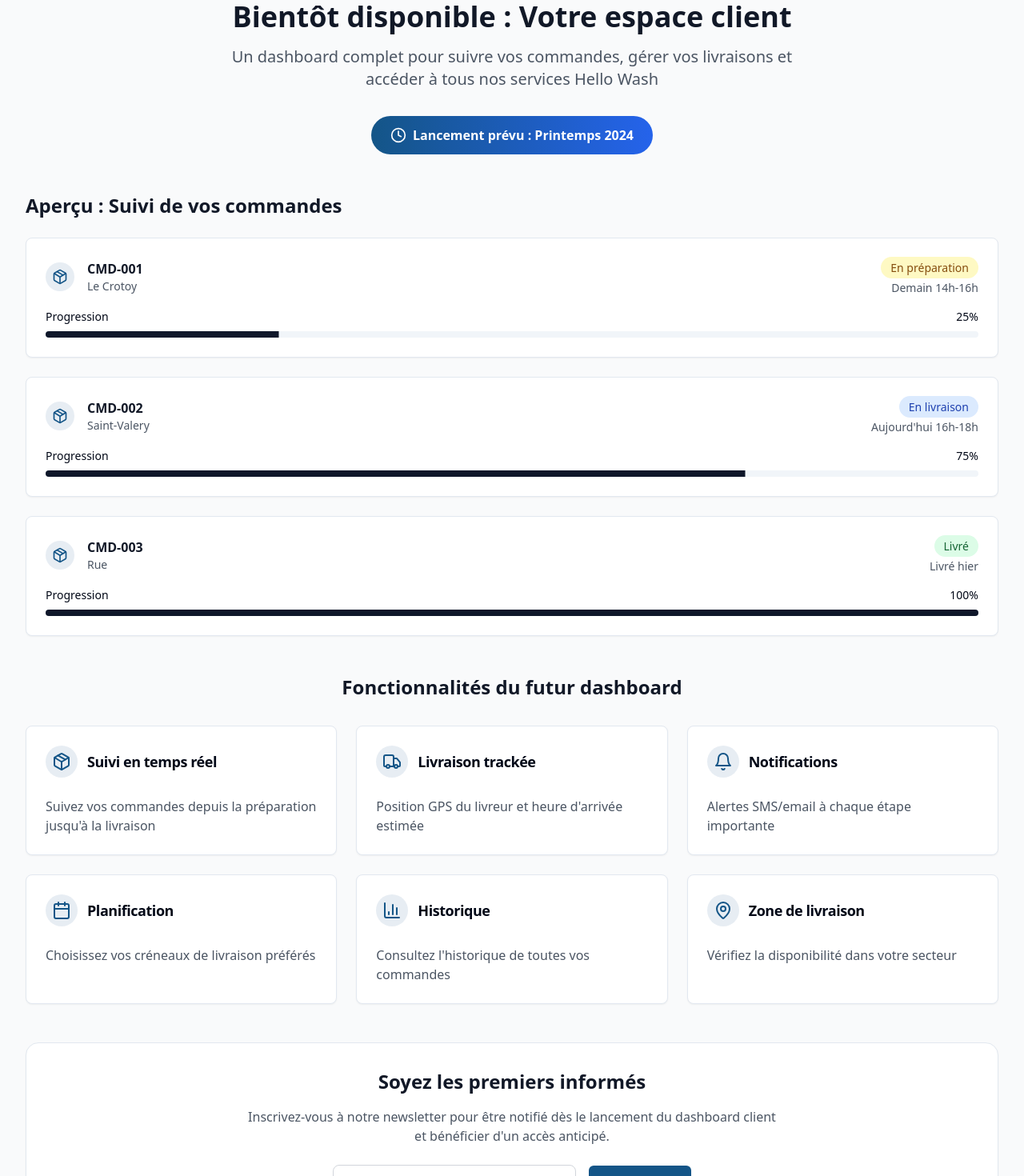
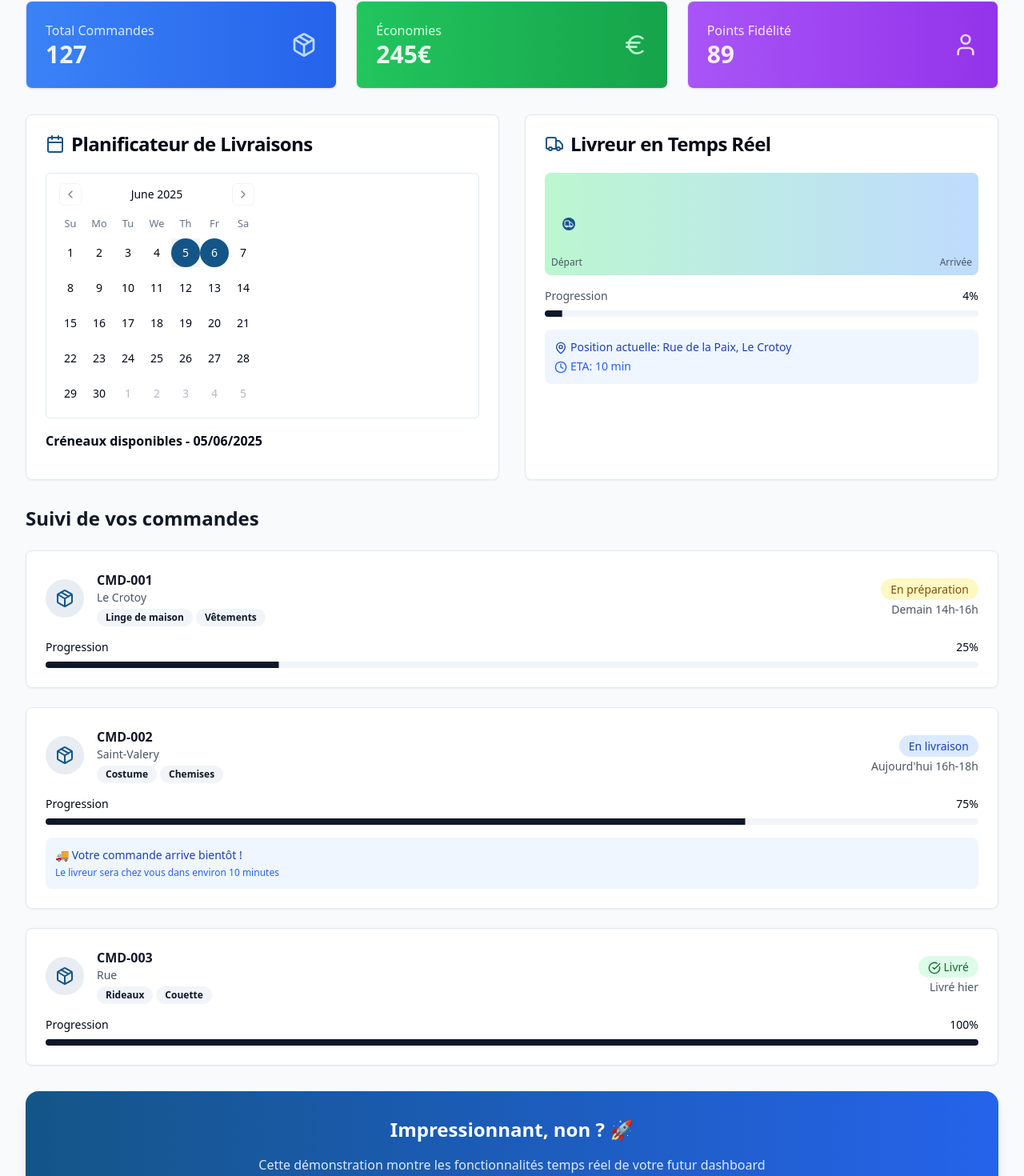
Before and after one commit to Thomasleroy80550/somme-wash-locale, a React (Vite) app: page /dashboard in a window 1280 px wide. Shown: the part 116-1586 px from the top of the page at 80% size. Built offline with nearby package versions, Linux system fonts and the light colour scheme.

Commit message:
Add demo calendar to dashboard
Add interactive demo calendar to the dashboard page.

```diff
--- a/src/pages/Dashboard.tsx
+++ b/src/pages/Dashboard.tsx
@@ -1,48 +1,103 @@
 
-import { ArrowRight, Package, Truck, Clock, MapPin, Bell, Calendar, BarChart3 } from 'lucide-react';
+import React, { useState, useEffect } from 'react';
+import { ArrowRight, Package, Truck, Clock, MapPin, Bell, Calendar, BarChart3, CheckCircle, User, Euro } from 'lucide-react';
 import { Card, CardContent, CardHeader, CardTitle } from '../components/ui/card';
 import { Button } from '../components/ui/button';
 import { Progress } from '../components/ui/progress';
+import { Calendar as CalendarComponent } from '../components/ui/calendar';
+import { Badge } from '../components/ui/badge';
 
 const Dashboard = () => {
+  const [selectedDate, setSelectedDate] = useState<Date | undefined>(new Date());
+  const [currentTime, setCurrentTime] = useState(new Date());
+  const [notifications, setNotifications] = useState<Array<{id: number, message: string, time: string}>>([]);
+  const [driverPosition, setDriverPosition] = useState(0);
+  const [stats, setStats] = useState({
+    orders: 127,
+    savings: 245,
+    points: 89
+  });
+
+  // Simulation du temps réel
+  useEffect(() => {
+    const timer = setInterval(() => {
+      setCurrentTime(new Date());
+
+      // Animation du livreur
+      setDriverPosition(prev => (prev + 2) % 100);
+
+      // Notifications aléatoires
+      if (Math.random() < 0.1) {
+        const messages = [
+          "Votre commande CMD-004 est en préparation",
+          "Nouveau créneau disponible demain 14h-16h",
+          "Points de fidélité ajoutés à votre compte",
+          "Livraison terminée avec succès"
+        ];
+        const newNotif = {
+          id: Date.now(),
+          message: messages[Math.floor(Math.random() * messages.length)],
+          time: new Date().toLocaleTimeString('fr-FR', { hour: '2-digit', minute: '2-digit' })
+        };
+        setNotifications(prev => [newNotif, ...prev.slice(0, 2)]);
+      }
+
+      // Mise à jour des stats
+      if (Math.random() < 0.05) {
+        setStats(prev => ({
+          orders: prev.orders + Math.floor(Math.random() * 3),
+          savings: prev.savings + Math.floor(Math.random() * 10),
+          points: prev.points + Math.floor(Math.random() * 5)
+        }));
+      }
+    }, 2000);
+
+    return () => clearInterval(timer);
+  }, []);
+
   const mockOrders = [
-    { id: "CMD-001", status: "En préparation", progress: 25, eta: "Demain 14h-16h", location: "Le Crotoy" },
-    { id: "CMD-002", status: "En livraison", progress: 75, eta: "Aujourd'hui 16h-18h", location: "Saint-Valery" },
-    { id: "CMD-003", status: "Livré", progress: 100, eta: "Livré hier", location: "Rue" },
+    {
+      id: "CMD-001",
+      status: "En préparation",
+      progress: 25,
+      eta: "Demain 14h-16h",
+      location: "Le Crotoy",
+      items: ["Linge de maison", "Vêtements"]
+    },
+    {
+      id: "CMD-002",
+      status: "En livraison",
+      progress: 75,
+      eta: "Aujourd'hui 16h-18h",
+      location: "Saint-Valery",
+      items: ["Costume", "Chemises"]
+    },
+    {
+      id: "CMD-003",
+      status: "Livré",
+      progress: 100,
+      eta: "Livré hier",
+      location: "Rue",
+      items: ["Rideaux", "Couette"]
+    },
   ];
 
-  const features = [
-    {
-      icon: Package,
-      title: "Suivi en temps réel",
-      description: "Suivez vos commandes depuis la préparation jusqu'à la livraison"
-    },
-    {
-      icon: Truck,
-      title: "Livraison trackée",
-      description: "Position GPS du livreur et heure d'arrivée estimée"
-    },
-    {
-      icon: Bell,
-      title: "Notifications",
-      description: "Alertes SMS/email à chaque étape importante"
-    },
-    {
-      icon: Calendar,
-      title: "Planification",
-      description: "Choisissez vos créneaux de livraison préférés"
-    },
-    {
-      icon: BarChart3,
-      title: "Historique",
-      description: "Consultez l'historique de toutes vos commandes"
-    },
-    {
-      icon: MapPin,
-      title: "Zone de livraison",
-      description: "Vérifiez la disponibilité dans votre secteur"
-    }
+  const timeSlots = [
+    { time: "08h-10h", available: true, date: "2024-06-06" },
+    { time: "10h-12h", available: false, date: "2024-06-06" },
+    { time: "14h-16h", available: true, date: "2024-06-06" },
+    { time: "16h-18h", available: true, date: "2024-06-06" },
+    { time: "08h-10h", available: true, date: "2024-06-07" },
+    { time: "10h-12h", available: true, date: "2024-06-07" },
+    { time: "14h-16h", available: false, date: "2024-06-07" },
+    { time: "16h-18h", available: true, date: "2024-06-07" },
   ];
+
+  const hasDeliveryToday = (date: Date) => {
+    const today = new Date();
+    return date.toDateString() === today.toDateString() ||
+           date.toDateString() === new Date(today.getTime() + 24 * 60 * 60 * 1000).toDateString();
+  };
 
   return (
     <div className="min-h-screen bg-gray-50">
@@ -57,8 +112,8 @@ const Dashboard = () => {
                 className="h-10 w-auto"
               />
               <div>
-                <h1 className="text-2xl font-bold text-gray-900">Dashboard Client</h1>
-                <p className="text-sm text-gray-600">Suivi de vos commandes en temps réel</p>
+                <h1 className="text-2xl font-bold text-gray-900">Dashboard Demo</h1>
+                <p className="text-sm text-gray-600">Démonstration interactive - Mis à jour : {currentTime.toLocaleTimeString('fr-FR', { hour: '2-digit', minute: '2-digit', second: '2-digit' })}</p>
               </div>
             </div>
             <Button asChild>
@@ -69,35 +124,180 @@ const Dashboard = () => {
       </div>
 
       <div className="max-w-7xl mx-auto px-4 sm:px-6 lg:px-8 py-8">
-        {/* Hero Section */}
-        <div className="text-center mb-12">
-          <h2 className="text-4xl font-bold text-gray-900 mb-4">
-            Bientôt disponible : Votre espace client
-          </h2>
-          <p className="text-xl text-gray-600 max-w-3xl mx-auto mb-8">
-            Un dashboard complet pour suivre vos commandes, gérer vos livraisons et accéder à tous nos services Hello Wash
-          </p>
-          <div className="bg-gradient-to-r from-[#145587] to-blue-600 text-white px-6 py-3 rounded-full inline-flex items-center space-x-2">
-            <Clock className="h-5 w-5" />
-            <span className="font-semibold">Lancement prévu : Printemps 2024</span>
-          </div>
+        {/* Statistiques en temps réel */}
+        <div className="grid md:grid-cols-3 gap-6 mb-8">
+          <Card className="bg-gradient-to-r from-blue-500 to-blue-600 text-white">
+            <CardContent className="p-6">
+              <div className="flex items-center justify-between">
+                <div>
+                  <p className="text-blue-100">Total Commandes</p>
+                  <p className="text-3xl font-bold animate-pulse">{stats.orders}</p>
+                </div>
+                <Package className="h-8 w-8 text-blue-200" />
+              </div>
+            </CardContent>
+          </Card>
+          <Card className="bg-gradient-to-r from-green-500 to-green-600 text-white">
+            <CardContent className="p-6">
+              <div className="flex items-center justify-between">
+                <div>
+                  <p className="text-green-100">Économies</p>
+                  <p className="text-3xl font-bold animate-pulse">{stats.savings}€</p>
+                </div>
+                <Euro className="h-8 w-8 text-green-200" />
+              </div>
+            </CardContent>
+          </Card>
+          <Card className="bg-gradient-to-r from-purple-500 to-purple-600 text-white">
+            <CardContent className="p-6">
+              <div className="flex items-center justify-between">
+                <div>
+                  <p className="text-purple-100">Points Fidélité</p>
+                  <p className="text-3xl font-bold animate-pulse">{stats.points}</p>
+                </div>
+                <User className="h-8 w-8 text-purple-200" />
+              </div>
+            </CardContent>
+          </Card>
         </div>
 
-        {/* Preview des commandes */}
-        <div className="mb-12">
-          <h3 className="text-2xl font-bold text-gray-900 mb-6">Aperçu : Suivi de vos commandes</h3>
+        {/* Notifications en temps réel */}
+        {notifications.length > 0 && (
+          <div className="mb-8">
+            <h3 className="text-lg font-semibold mb-4 flex items-center">
+              <Bell className="h-5 w-5 mr-2 text-[#145587]" />
+              Notifications temps réel
+            </h3>
+            <div className="space-y-2">
+              {notifications.map((notif) => (
+                <div key={notif.id} className="bg-blue-50 border-l-4 border-blue-400 p-4 animate-fade-in">
+                  <div className="flex justify-between">
+                    <p className="text-blue-800">{notif.message}</p>
+                    <span className="text-blue-600 text-sm">{notif.time}</span>
+                  </div>
+                </div>
+              ))}
+            </div>
+          </div>
+        )}
+
+        <div className="grid lg:grid-cols-2 gap-8 mb-8">
+          {/* Calendrier de livraison */}
+          <Card className="bg-white">
+            <CardHeader>
+              <CardTitle className="flex items-center">
+                <Calendar className="h-6 w-6 mr-2 text-[#145587]" />
+                Planificateur de Livraisons
+              </CardTitle>
+            </CardHeader>
+            <CardContent className="space-y-4">
+              <CalendarComponent
+                mode="single"
+                selected={selectedDate}
+                onSelect={setSelectedDate}
+                modifiers={{
+                  delivery: hasDeliveryToday
+                }}
+                modifiersStyles={{
+                  delivery: { backgroundColor: '#145587', color: 'white', borderRadius: '50%' }
+                }}
+                className="rounded-md border"
+              />
+
+              {selectedDate && (
+                <div className="mt-4">
+                  <h4 className="font-semibold mb-3">
+                    Créneaux disponibles - {selectedDate.toLocaleDateString('fr-FR')}
+                  </h4>
+                  <div className="grid grid-cols-2 gap-2">
+                    {timeSlots
+                      .filter(slot => slot.date === selectedDate.toISOString().split('T')[0])
+                      .map((slot, index) => (
+                        <Button
+                          key={index}
+                          variant={slot.available ? "outline" : "secondary"}
+                          disabled={!slot.available}
+                          className={slot.available ? "hover:bg-[#145587] hover:text-white" : ""}
+                        >
+                          {slot.time}
+                          {!slot.available && " (Occupé)"}
+                        </Button>
+                      ))}
+                  </div>
+                </div>
+              )}
+            </CardContent>
+          </Card>
+
+          {/* Suivi livreur en temps réel */}
+          <Card className="bg-white">
+            <CardHeader>
+              <CardTitle className="flex items-center">
+                <Truck className="h-6 w-6 mr-2 text-[#145587]" />
+                Livreur en Temps Réel
+              </CardTitle>
+            </CardHeader>
+            <CardContent className="space-y-4">
+              <div className="bg-gray-100 h-32 rounded-lg relative overflow-hidden">
+                <div className="absolute inset-0 bg-gradient-to-r from-green-200 to-blue-200"></div>
+                <div
+                  className="absolute top-1/2 w-4 h-4 bg-[#145587] rounded-full transform -translate-y-1/2 transition-all duration-2000 ease-linear flex items-center justify-center"
+                  style={{ left: `${driverPosition}%` }}
+                >
+                  <Truck className="h-3 w-3 text-white" />
+                </div>
+                <div className="absolute bottom-2 left-2 text-xs text-gray-600">
+                  Départ
+                </div>
+                <div className="absolute bottom-2 right-2 text-xs text-gray-600">
+                  Arrivée
+                </div>
+              </div>
+
+              <div className="space-y-2">
+                <div className="flex justify-between">
+                  <span className="text-sm text-gray-600">Progression</span>
+                  <span className="text-sm font-medium">{Math.round(driverPosition)}%</span>
+                </div>
+                <Progress value={driverPosition} className="h-2" />
+              </div>
+
+              <div className="bg-blue-50 p-3 rounded-lg">
+                <p className="text-sm text-blue-800">
+                  <MapPin className="h-4 w-4 inline mr-1" />
+                  Position actuelle: Rue de la Paix, Le Crotoy
+                </p>
+                <p className="text-sm text-blue-600 mt-1">
+                  <Clock className="h-4 w-4 inline mr-1" />
+                  ETA: {Math.max(5, Math.round((100 - driverPosition) / 10))} min
+                </p>
+              </div>
+            </CardContent>
+          </Card>
+        </div>
+
+        {/* Commandes avec détails étendus */}
+        <div className="mb-8">
+          <h3 className="text-2xl font-bold text-gray-900 mb-6">Suivi de vos commandes</h3>
           <div className="grid gap-6">
             {mockOrders.map((order) => (
-              <Card key={order.id} className="bg-white">
+              <Card key={order.id} className="bg-white hover:shadow-lg transition-shadow">
                 <CardContent className="p-6">
                   <div className="flex items-center justify-between mb-4">
                     <div className="flex items-center space-x-4">
-                      <div className="bg-[#145587]/10 rounded-full p-2">
-                        <Package className="h-5 w-5 text-[#145587]" />
+                      <div className="bg-[#145587]/10 rounded-full p-3">
+                        <Package className="h-6 w-6 text-[#145587]" />
                       </div>
                       <div>
                         <h4 className="font-semibold text-gray-900">{order.id}</h4>
                         <p className="text-sm text-gray-600">{order.location}</p>
+                        <div className="flex flex-wrap gap-1 mt-1">
+                          {order.items.map((item, idx) => (
+                            <Badge key={idx} variant="secondary" className="text-xs">
+                              {item}
+                            </Badge>
+                          ))}
+                        </div>
                       </div>
                     </div>
                     <div className="text-right">
@@ -106,6 +306,7 @@ const Dashboard = () => {
                         order.status === 'En livraison' ? 'bg-blue-100 text-blue-800' :
                         'bg-yellow-100 text-yellow-800'
                       }`}>
+                        {order.status === 'Livré' && <CheckCircle className="h-4 w-4 inline mr-1" />}
                         {order.status}
                       </span>
                       <p className="text-sm text-gray-600 mt-1">{order.eta}</p>
@@ -118,52 +319,40 @@ const Dashboard = () => {
                     </div>
                     <Progress value={order.progress} className="h-2" />
                   </div>
+
+                  {order.status === 'En livraison' && (
+                    <div className="mt-4 p-3 bg-blue-50 rounded-lg">
+                      <p className="text-sm text-blue-800 font-medium">
+                        🚚 Votre commande arrive bientôt !
+                      </p>
+                      <p className="text-xs text-blue-600 mt-1">
+                        Le livreur sera chez vous dans environ {Math.max(5, Math.round((100 - driverPosition) / 10))} minutes
+                      </p>
+                    </div>
+                  )}
                 </CardContent>
               </Card>
             ))}
           </div>
         </div>
 
-        {/* Fonctionnalités */}
-        <div className="mb-12">
-          <h3 className="text-2xl font-bold text-gray-900 text-center mb-8">
-            Fonctionnalités du futur dashboard
+        {/* CTA amélioré */}
+        <div className="bg-gradient-to-r from-[#145587] to-blue-600 rounded-2xl p-8 text-center text-white shadow-lg">
+          <h3 className="text-2xl font-bold mb-4">
+            Impressionnant, non ? 🚀
           </h3>
-          <div className="grid md:grid-cols-2 lg:grid-cols-3 gap-6">
-            {features.map((feature, index) => (
-              <Card key={index} className="bg-white hover:shadow-lg transition-shadow">
-                <CardHeader>
-                  <div className="flex items-center space-x-3">
-                    <div className="bg-[#145587]/10 rounded-full p-2">
-                      <feature.icon className="h-6 w-6 text-[#145587]" />
-                    </div>
-                    <CardTitle className="text-lg">{feature.title}</CardTitle>
-                  </div>
-                </CardHeader>
-                <CardContent>
-                  <p className="text-gray-600">{feature.description}</p>
-                </CardContent>
-              </Card>
-            ))}
-          </div>
-        </div>
-
-        {/* CTA */}
-        <div className="bg-white rounded-2xl p-8 text-center shadow-sm border">
-          <h3 className="text-2xl font-bold text-gray-900 mb-4">
-            Soyez les premiers informés
-          </h3>
-          <p className="text-gray-600 mb-6 max-w-2xl mx-auto">
-            Inscrivez-vous à notre newsletter pour être notifié dès le lancement du dashboard client et bénéficier d'un accès anticipé.
+          <p className="text-blue-100 mb-6 max-w-2xl mx-auto">
+            Cette démonstration montre les fonctionnalités temps réel de votre futur dashboard Hello Wash.
+            Calendrier synchronisé, suivi GPS, notifications instantanées et bien plus !
           </p>
           <div className="flex flex-col sm:flex-row gap-4 justify-center items-center max-w-md mx-auto">
             <input
               type="email"
               placeholder="Votre adresse email"
-              className="flex-1 px-4 py-2 border border-gray-300 rounded-lg focus:outline-none focus:ring-2 focus:ring-[#145587]"
+              className="flex-1 px-4 py-3 border border-blue-300 rounded-lg focus:outline-none focus:ring-2 focus:ring-white text-gray-900"
             />
-            <Button className="bg-[#145587] hover:bg-[#145587]/90 whitespace-nowrap">
-              M'inscrire
+            <Button className="bg-white text-[#145587] hover:bg-gray-100 whitespace-nowrap px-6">
+              Être notifié du lancement
               <ArrowRight className="ml-2 h-4 w-4" />
             </Button>
           </div>
```
